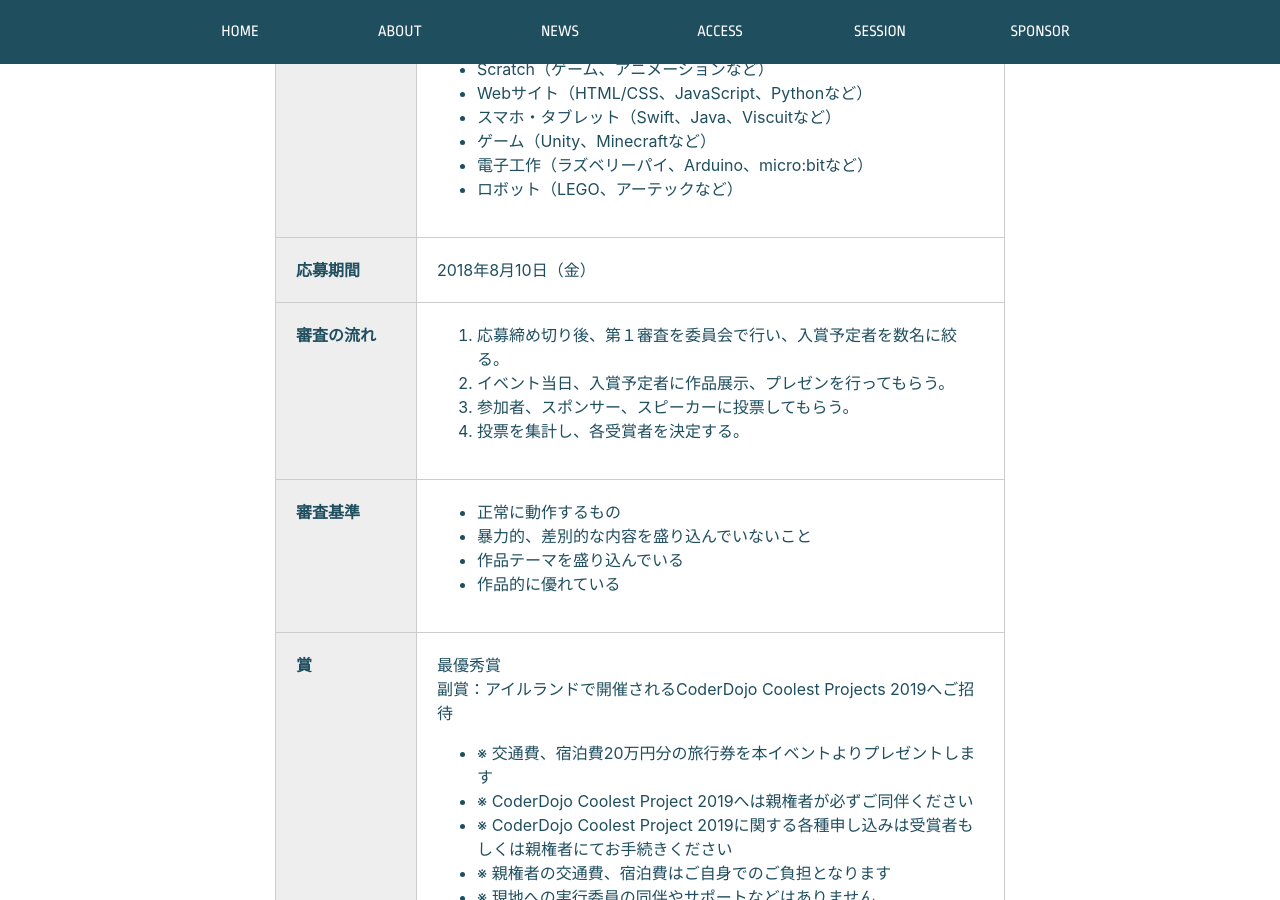
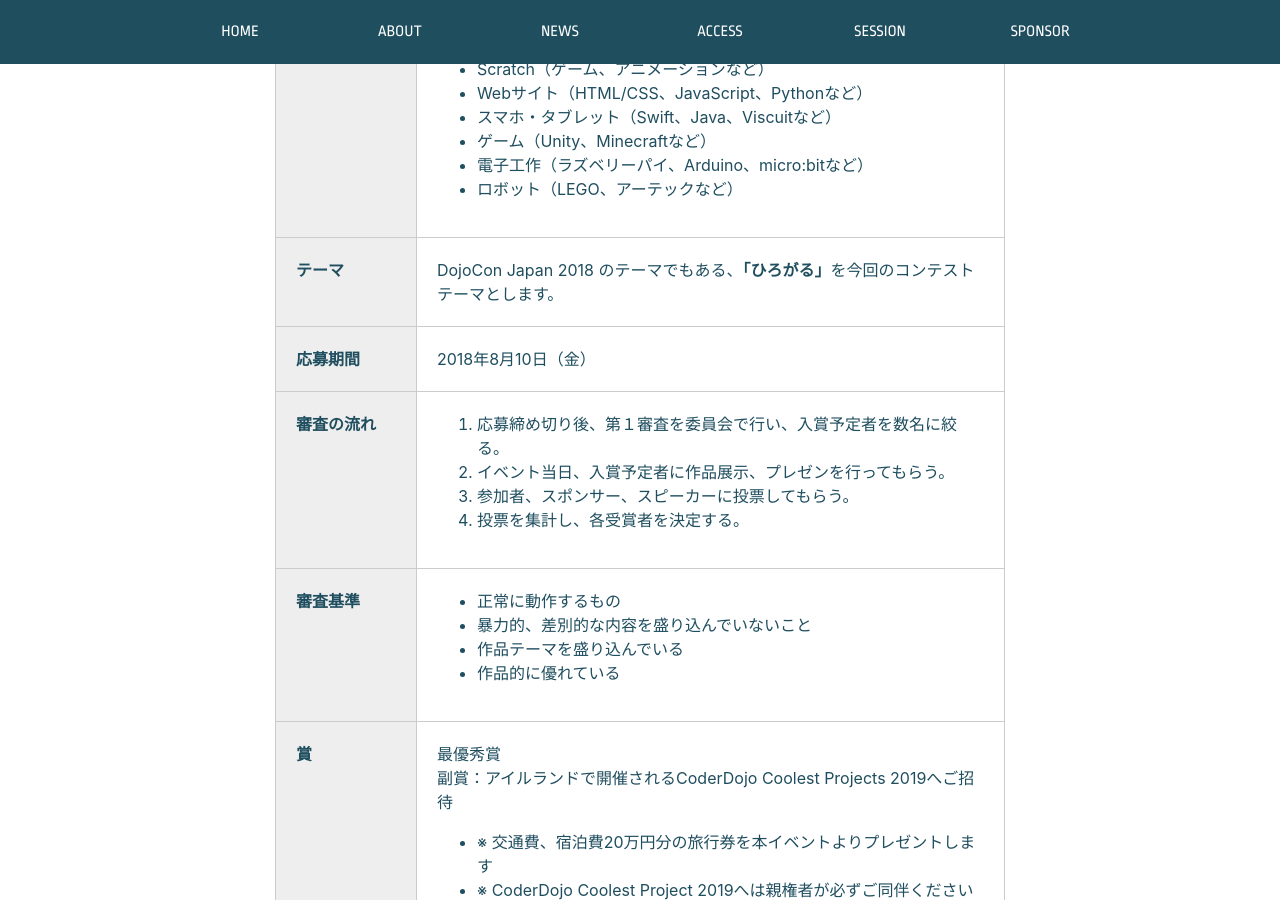
Before and after one commit to coderdojo-japan/dojocon2018.coderdojo.jp, a Jekyll site: the page built from contest.html, in a window 1280 px wide and 900 px high, scrolled down 1869 px. Built offline with Jekyll 4.4.1, drawn with Linux system fonts in a browser that asks for light colours; nearby versions of some CDN libraries.

Commit message:
コンテストページにテーマを追加

```diff
--- a/contest.html
+++ b/contest.html
@@ -34,6 +34,11 @@
           <li>ロボット（LEGO、アーテックなど）</li>
         </ul>
       </td>
+    </tr>
+    <tr>
+      <th>テーマ</th>
+      <td>
+        DojoCon Japan 2018 のテーマでもある、<b>「ひろがる」</b>を今回のコンテストテーマとします。 </td>
     </tr>
     <tr>
       <th>応募期間</th>
```
